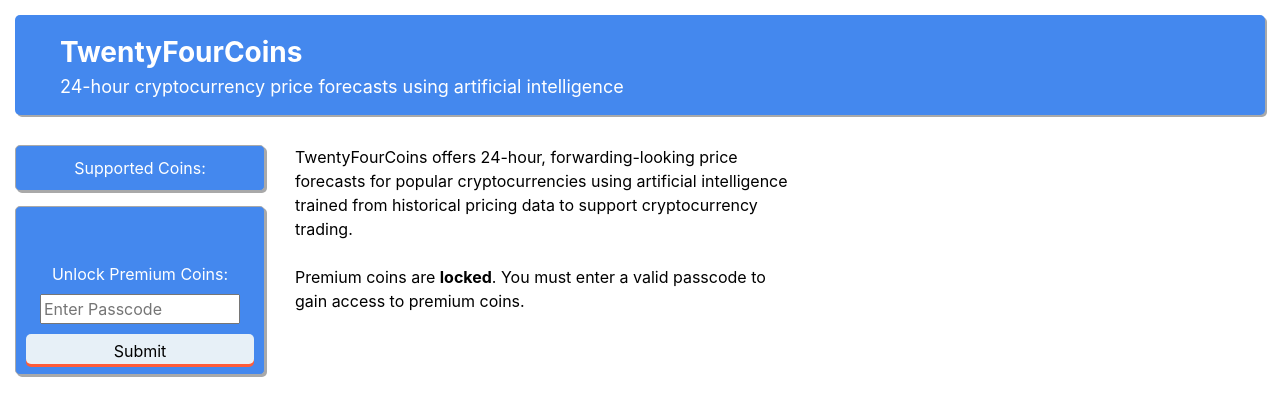
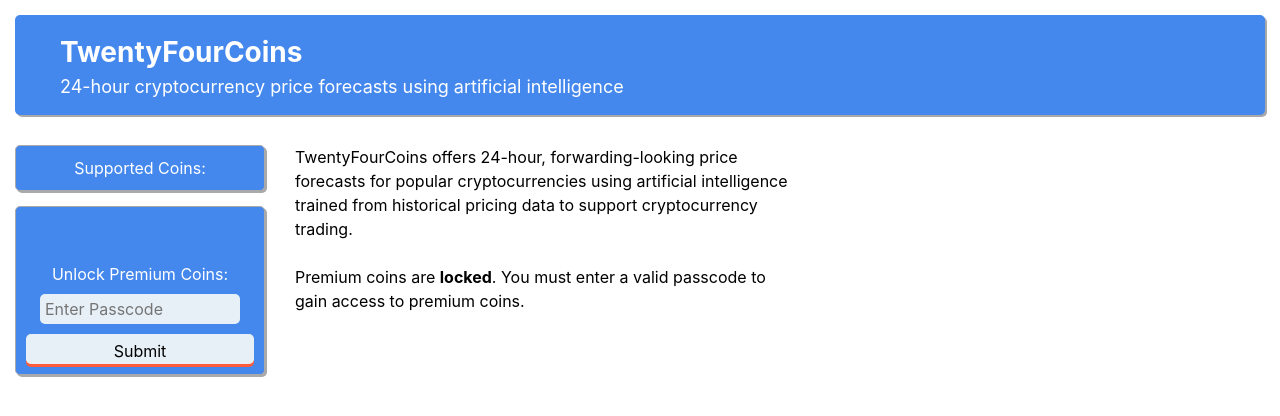
Before and after one commit to dalekube/twentyfourcoins, a Flask app: template templates/index.html in a window 1280 px wide. Shown: the top 416 px of the page. Run offline with Flask 2, Linux system fonts and the light colour scheme; the template is opened without the code that fills it, so the values that code supplies are empty; some libraries are stand-ins or nearby versions.

Commit message:
passcode input style consistency

```diff
--- a/static/main.css
+++ b/static/main.css
@@ -99,6 +99,14 @@ button:active {
 
 .coinButton:active {
   transform: translateY(2px);
+}
+
+#passcode {
+  border-radius:5px;
+  background: var(--tertiary_color);
+  border:none !important;
+  outline:none !important;
+  padding:3px 5px 3px 5px;
 }
 
 .submitButton {
```
